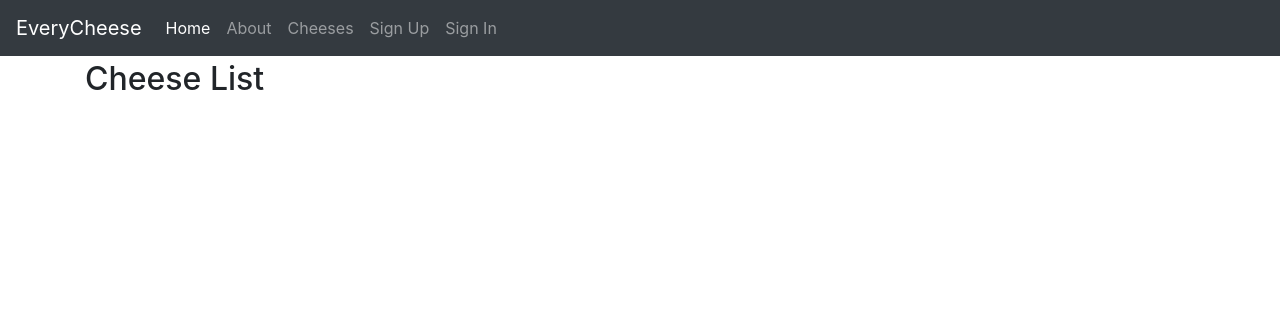
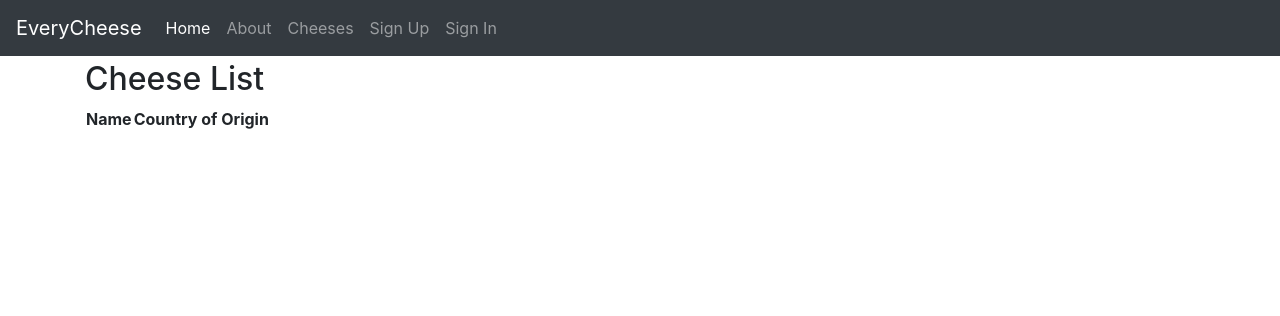
Before and after one commit to ShivaniAle/everycheese, a Django app: page /cheeses/ in a window 1280 px wide. Shown: the top 316 px of the page. Run offline with Django 3.2, Linux system fonts and the light colour scheme; data that the repository does not hold is empty; some libraries are stand-ins or nearby versions.

Commit message:
Implement cheese country of origin

```diff
--- a/everycheese/templates/cheeses/cheese_list.html
+++ b/everycheese/templates/cheeses/cheese_list.html
@@ -1,11 +1,31 @@
 {% extends "base.html" %}
+
 {% block title %}Cheese List{% endblock title %}
+
 {% block content %}
-    <h2>Cheese List</h2>
+<h2>Cheese List</h2>
 
-<ul>
-  {% for cheese in cheese_list %}
-    <li><a href="{% url 'cheeses:detail' cheese.slug %}">{{ cheese.name }}</a></li>
-  {% endfor %}
-</ul>
+<table>
+  <thead>
+    <tr>
+      <th>Name</th>
+      <th>Country of Origin</th>
+    </tr>
+  </thead>
+  <tbody>
+    {% for cheese in cheese_list %}
+    <tr>
+      <td><a href="{% url 'cheeses:detail' cheese.slug %}">{{ cheese.name }}</a></td>
+      <td>
+        {% if cheese.country_of_origin %}
+          {{ cheese.country_of_origin.name }}
+          <img src="{{ cheese.country_of_origin.flag }}" alt="{{ cheese.country_of_origin.name }} Flag" />
+        {% else %}
+          N/A
+        {% endif %}
+      </td>
+    </tr>
+    {% endfor %}
+  </tbody>
+</table>
 {% endblock content %}
--- a/everycheese/users/admin.py
+++ b/everycheese/users/admin.py
@@ -2,6 +2,7 @@ from django.contrib import admin
 from django.contrib.auth import admin as auth_admin
 from django.contrib.auth import get_user_model
 from everycheese.cheeses.models import Cheese
+
 
 
 from everycheese.users.forms import (
```
